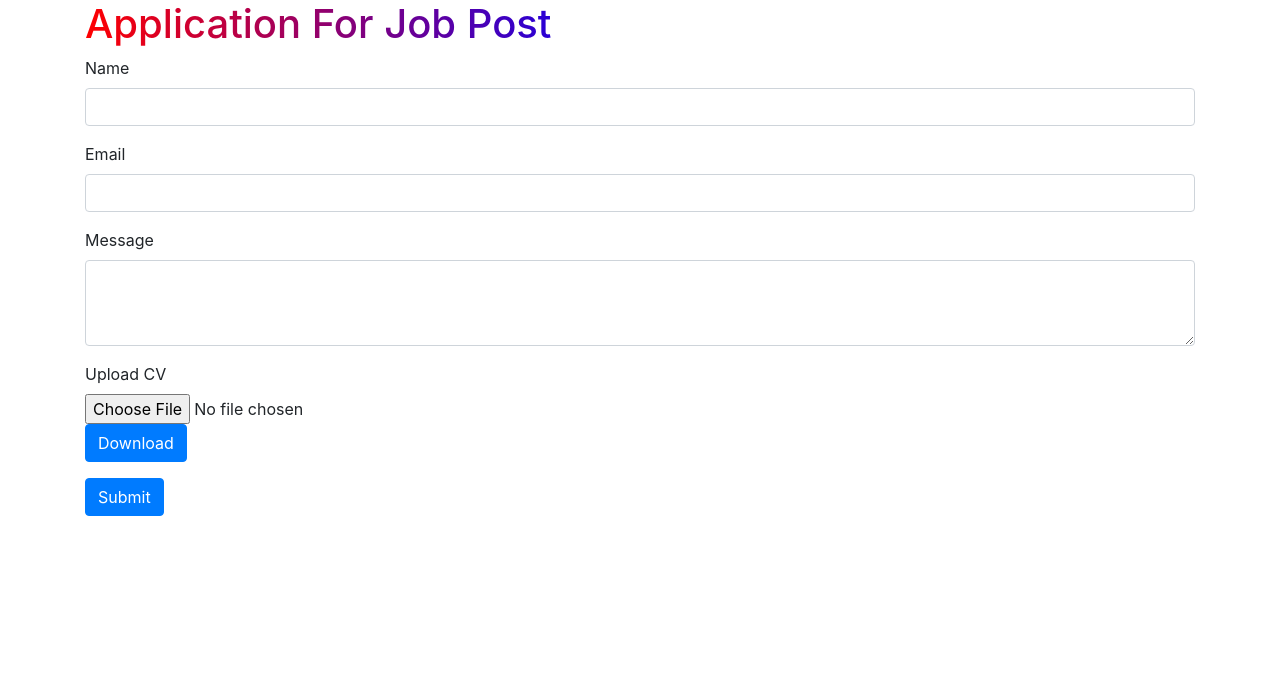
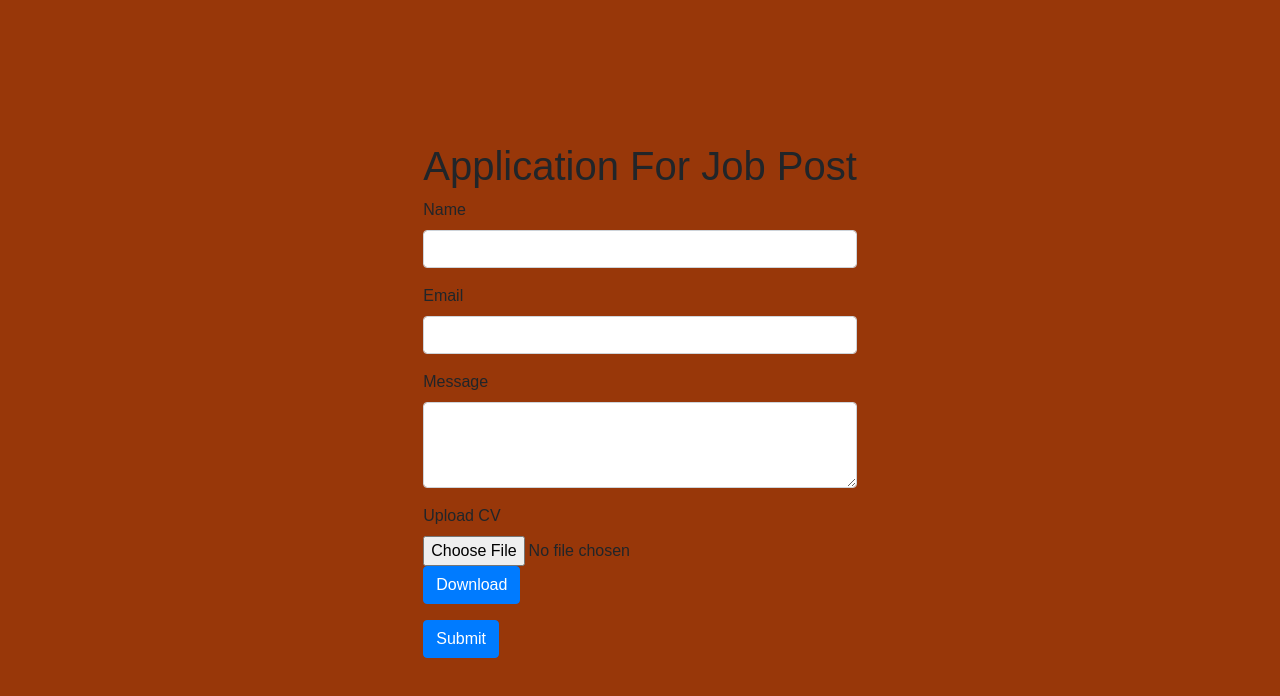
Before and after one commit to sai1306/Contact-us, a React (Create React App) app: page / in a window 1280 px wide. Shown: the top 696 px of the page. Built offline with nearby package versions, Linux system fonts and the light colour scheme.

Commit message:
Update App.css

```diff
--- a/src/App.css
+++ b/src/App.css
@@ -36,9 +36,22 @@
     transform: rotate(360deg);
   }
 }
+body {
+  overflow: hidden;
+  margin: 0;
+  padding: 0;
+  height: 100vh;
+  display: flex;
+  justify-content: center;
+  align-items: center;
+  font-family: Arial, sans-serif;
+  animation: changeColor 10s infinite alternate;
+}
 
-.multi{
-  color: transparent;
-  background: radial-gradient(circle, blue, red);
-  background-clip: text;
+@keyframes changeColor {
+  0% { background-color: #3498db; }
+  25% { background-color: #028137; }
+  50% { background-color: #751005; }
+  75% { background-color: #f39c12; }
+  100% { background-color: #9b59b6; }
 }
```
